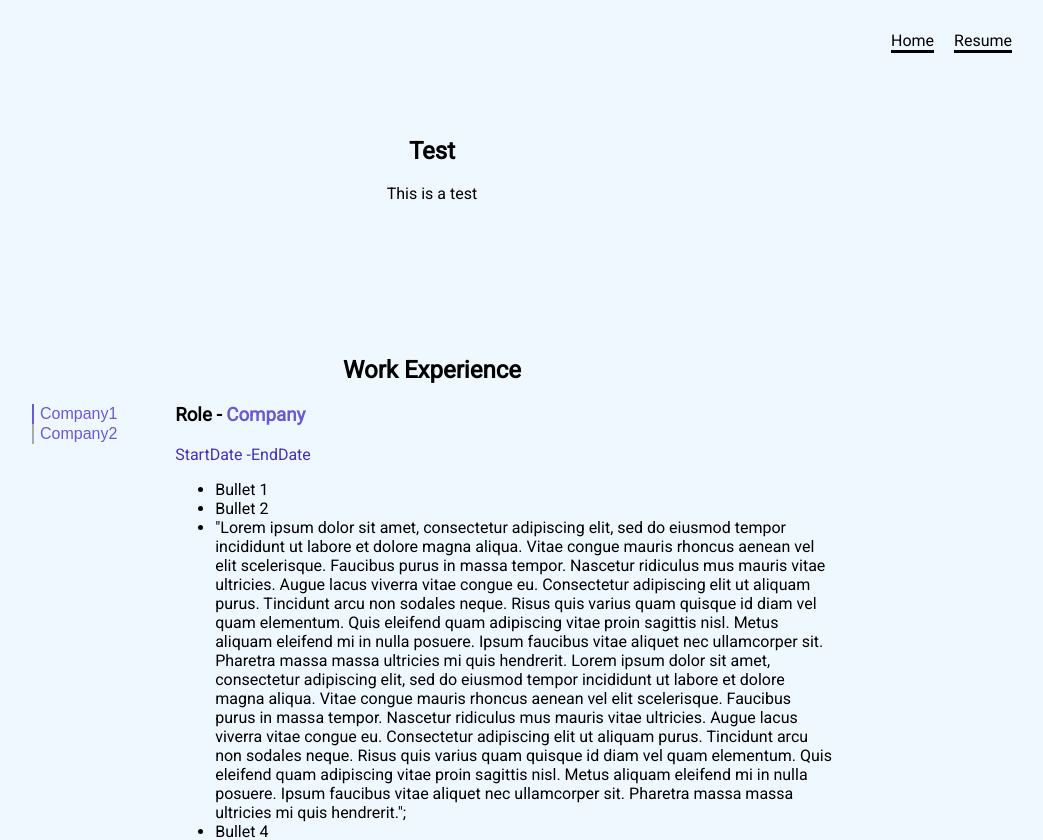
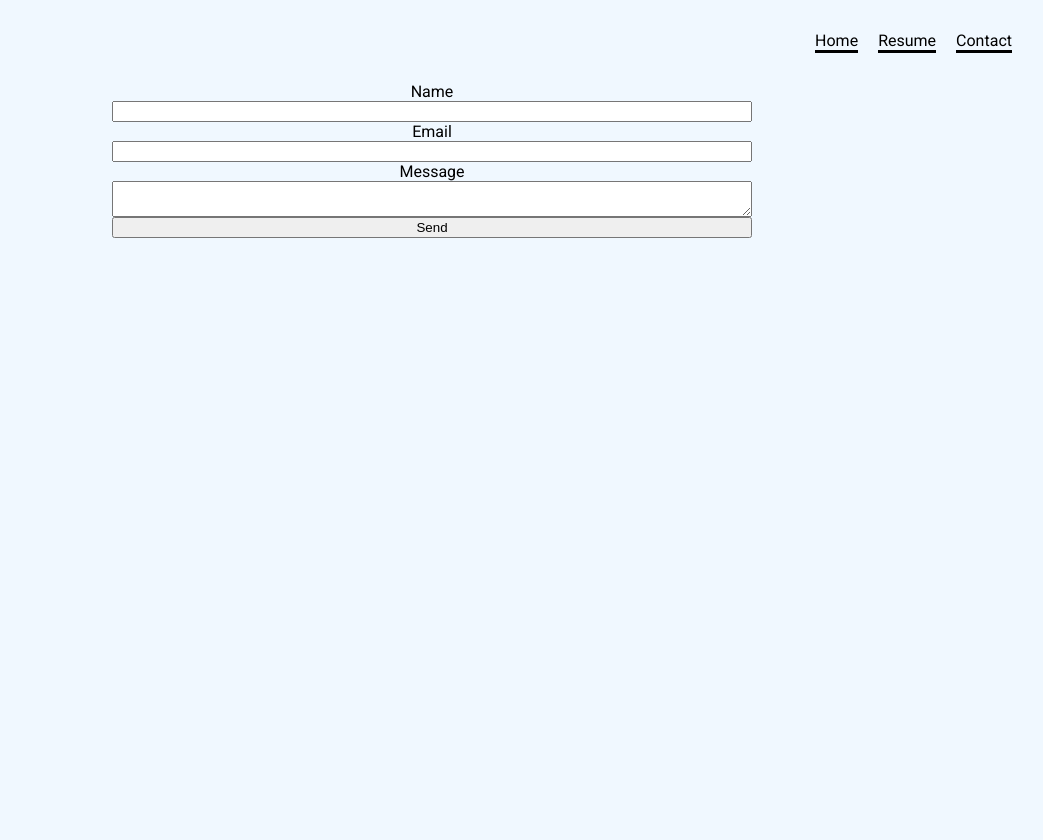
Before and after one commit to KJordan95/portfolio-website, a React (Vite) app: page /contact in a window 1280 px wide. Before the commit this address led to /. Shown: the top 840 px of the page, without its empty margins (208-1251 px from the left). After the commit the page ends 800 px from the top, so only its background shows below. Built offline with nearby package versions, Linux system fonts and the light colour scheme.

Commit message:
created contacts page and added email funtionality

```diff
--- a/package.json
+++ b/package.json
@@ -9,6 +9,7 @@
     "preview": "vite preview"
   },
   "dependencies": {
+    "@emailjs/browser": "^3.11.0",
     "react": "^18.2.0",
     "react-dom": "^18.2.0",
     "react-intersection-observer": "^9.4.3",
--- a/src/App.css
+++ b/src/App.css
@@ -121,6 +121,37 @@ iframe {
   width: 50vw;
 }
 
+.contact-form-container {
+  display: grid;
+  align-items: center;
+  margin: 5rem auto;
+}
+
+.contact-form {
+  display: grid;
+  align-items: center;
+  width: 50vw;
+  margin: auto;
+}
+
+.success-msg,
+.error-msg {
+  margin: 1rem 0;
+  padding: 0.5rem;
+  border-radius: 3px 3px 3px 3px;
+  width: 90vw;
+}
+
+.success-msg {
+  color: rgb(34, 119, 0);
+  background-color: rgb(223, 242, 191);
+}
+
+.error-msg {
+  color: rgb(216, 0, 12);
+  background-color: rgb(255, 186, 186);
+}
+
 @media (prefers-color-scheme: light) {
   html {
     background-color: aliceblue;
--- a/src/App.tsx
+++ b/src/App.tsx
@@ -8,6 +8,7 @@ import { NavBar } from "./components/navbar";
 import { Home } from "./pages/home/home";
 import "./App.css";
 import { Resume } from "./pages/resume";
+import { Contact } from "./pages/contact";
 
 function App() {
   return (
@@ -17,6 +18,7 @@ function App() {
         <Routes>
           <Route path="/" element={<Home />} />
           <Route path="/resume" element={<Resume />} />
+          <Route path="/contact" element={<Contact />} />
           <Route path="*" element={<Navigate to="/" replace />} />
         </Routes>
       </Router>
--- a/src/components/navbar.tsx
+++ b/src/components/navbar.tsx
@@ -19,6 +19,7 @@ export const NavBar = () => {
       <div className="links">
         <Link to="/">Home</Link>
         <Link to="/resume">Resume</Link>
+        <Link to="/contact">Contact</Link>
       </div>
     </div>
   );
--- /dev/null
+++ b/src/pages/contact.tsx
@@ -0,0 +1,61 @@
+import { useRef, useState } from "react";
+import emailjs from "@emailjs/browser";
+
+export const Contact = () => {
+  const [emailStatus, setEmailStatus] = useState("");
+  const form = useRef<any>();
+
+  const sendEmail = (e: React.FormEvent<HTMLFormElement>) => {
+    e.preventDefault(); // prevents the page from reloading when you hit “Send”
+
+    emailjs
+      .sendForm(
+        import.meta.env.VITE_EMAIL_SERVICE_ID,
+        import.meta.env.VITE_EMAIL_TEMPLATE_ID,
+        form.current,
+        import.meta.env.VITE_EMAIL_PUBLIC_KEY
+      )
+      .then(
+        () => {
+          setEmailStatus("success");
+        },
+        (error) => {
+          setEmailStatus("error");
+          console.log(error);
+        }
+      );
+  };
+
+  const resizeMessageBox = (event: React.FormEvent<HTMLTextAreaElement>) => {
+    event.currentTarget.style.height = "auto";
+    event.currentTarget.style.height = `${event.currentTarget.scrollHeight}px`;
+  };
+
+  return (
+    <section>
+      <div className="contact-form-container">
+        {emailStatus === "success" && (
+          <div className="success-msg">Email sent successfully!</div>
+        )}
+        {emailStatus === "error" && (
+          <div className="error-msg">
+            Email failed to send. Try again later or email me directly through
+            another email provider.
+          </div>
+        )}
+
+        {/*TODO: add links to linkedin github and put email in plain text*/}
+
+        <form className="contact-form" ref={form} onSubmit={sendEmail}>
+          <label>Name</label>
+          <input type="text" name="to_name" required />
+          <label>Email</label>
+          <input type="email" name="from_name" required />
+          <label>Message</label>
+          <textarea name="message" onInput={resizeMessageBox} />
+          <input type="submit" value="Send" />
+        </form>
+      </div>
+    </section>
+  );
+};
```
Also changed, not shown: 2 other files (tests, documents, lock files or other folders).
